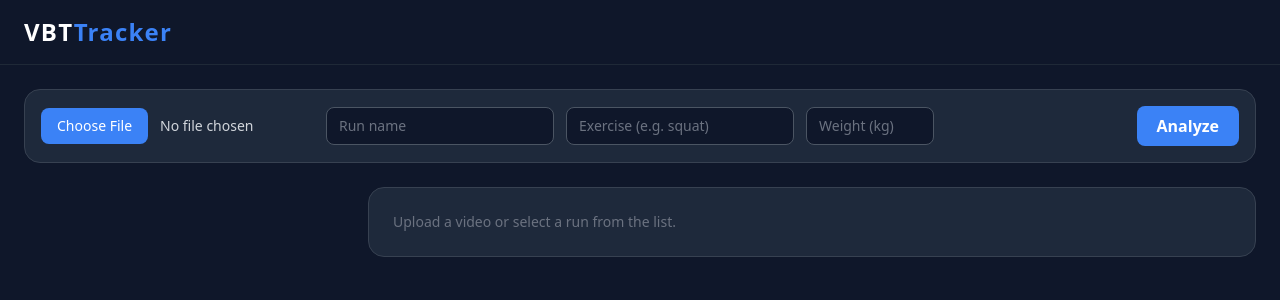
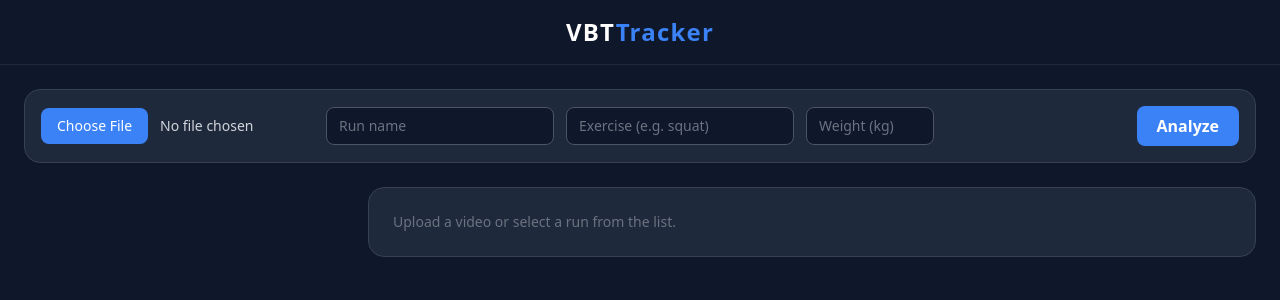
Before and after one commit to ArturoAlcorta/VBT-tracker, a FastAPI app: template app/templates/index.html in a window 1280 px wide. Shown: the top 300 px of the page. Run offline with FastAPI, Linux system fonts and the light colour scheme; the template is opened without the code that fills it, so the values that code supplies are empty; parts of the project's set-up code (start-up, migrations or seed data) failed here and were passed over; some libraries are stand-ins or nearby versions.

Commit message:
centered title

```diff
--- a/app/templates/base.html
+++ b/app/templates/base.html
@@ -26,7 +26,7 @@
 </head>
 <body class="bg-dark text-gray-300 font-sans antialiased min-h-screen">
   <header class="bg-dark border-b border-gray-800 sticky top-0 z-30">
-    <div class="max-w-7xl mx-auto px-6 py-4">
+    <div class="max-w-7xl mx-auto px-6 py-4 text-center">
       <div class="text-2xl font-bold text-white tracking-wider">
         VBT<span class="text-primary">Tracker</span>
       </div>
```
